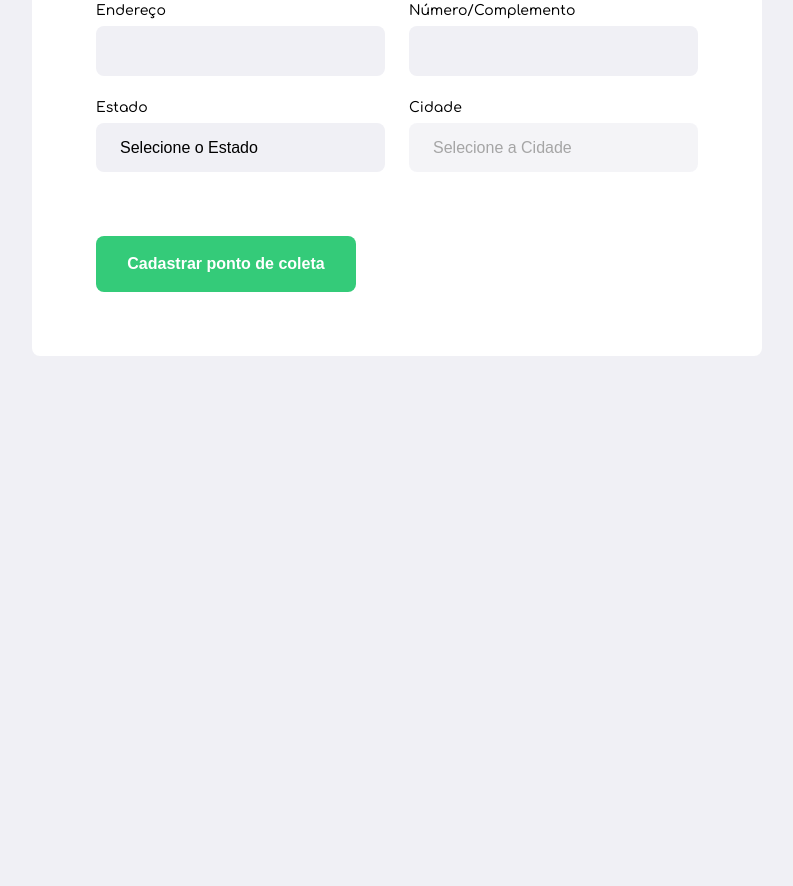
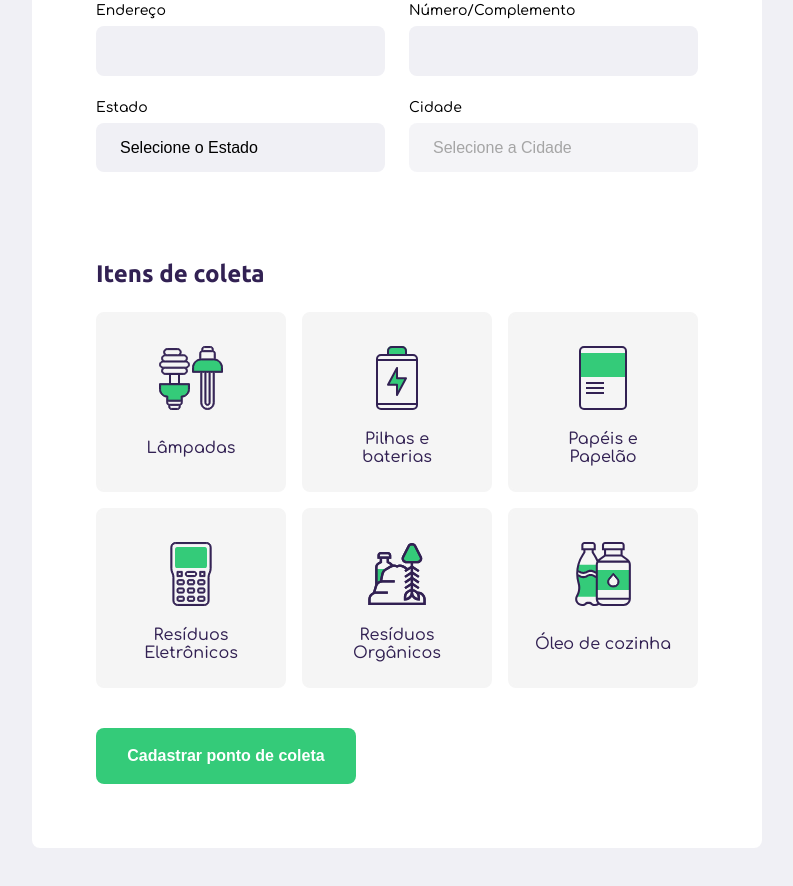
Before and after one commit to Dylorena/NLW-rocketseat, a plain HTML site: page create-point.html in a window 1280 px wide. Shown: the part 488-1374 px from the top of the page, without its empty margins (243-1036 px from the left). Before the commit the page ends 924 px from the top, so only its background shows below. Drawn offline with Linux system fonts and the light colour scheme; no server answers.

Commit message:
Adiciona seção de itens de coleta na página Cadastro de ponto de coleta

```diff
--- a/create-point.html
+++ b/create-point.html
@@ -30,24 +30,25 @@
 
                         <div class="field">
                             <label for="name">Nome da entidade</label>
-                            <input type="text" name="name">
+                            <!-- O atributo required determina que o campo é obrigatório-->
+                            <input type="text" name="name" required>
                         </div>
 
                         <div class="field-group">
                             <div class="field">
                                 <label for="address">Endereço</label>
-                                <input type="text" name="address">
+                                <input type="text" name="address" required>
                             </div>
                             <div class="field">
                                 <label for="address2">Número/Complemento</label>
-                                <input type="text" name="address2">
+                                <input type="text" name="address2" required>
                             </div>
                         </div>
 
                         <div class="field-group">
                             <div class="field">
                                 <label for="state">Estado</label>
-                                <select name="uf">
+                                <select name="uf" required>
                                     <option value="">Selecione o Estado</option>
                                 </select>
 
@@ -55,19 +56,51 @@
                             </div>
                             <div class="field">
                                 <label for="city">Cidade</label>
-                                <select name="city" disabled>
+                                <select name="city" disabled required>
                                     <option value="">Selecione a Cidade</option>
                                 </select>
                             </div>
                         </div>
                     </fieldset>
 
-                    <!-- <fieldset>
+                    <fieldset>
                         <legend>
                             <h2>Itens de coleta</h2>
                         </legend>
+
+                        <div class="items-grid">
+                            <li data-id="1">
+                                <img src="/assets/lampadas.svg" alt="Lâmpadas">
+                                    <span>Lâmpadas</span>
+                            </li>
+
+                            <li data-id="1">
+                                <img src="/assets/baterias.svg" alt="Pilhas e Baterias">
+                                    <span>Pilhas e baterias</span>
+                            </li>
+
+                            <li data-id="1">
+                                <img src="/assets/papeis-papelao.svg" alt="Papéis e Papelão">
+                                    <span>Papéis e Papelão</span>
+                            </li>
+
+                            <li data-id="1">
+                                <img src="/assets/eletronicos.svg" alt="Resíduos Eletrônicos">
+                                    <span>Resíduos Eletrônicos</span>
+                            </li>
+
+                            <li data-id="1">
+                                <img src="/assets/organicos.svg" alt="Resíduos Orgânicos">
+                                    <span>Resíduos Orgânicos</span>
+                            </li>
+
+                            <li data-id="1">
+                                <img src="/assets/oleo.svg" alt="Óleo de cozinha">
+                                    <span>Óleo de cozinha</span>
+                            </li>
+                        </div>
                     </fieldset>
-                    -->
+
                     <button type="submit">Cadastrar ponto de coleta</button>
                 </form>
         </div>
--- a/scripts/create-point.js
+++ b/scripts/create-point.js
@@ -20,12 +20,14 @@ function getCities(event){
     const index = event.target.selectedIndex
     stateInput.value = event.target.options[index].text
 
+    cityselect.innerHTML = '<option value="">Selecione a Cidade</option>'
+    cityselect.disabled = true
+
     fetch(`https://servicodados.ibge.gov.br/api/v1/localidades/estados/${ufValue}/municipios`)
     .then(res => res.json()
     ).then ( cities => {
-        cityselect.innerHTML = '<option value="">Selecione a Cidade</option>'
         for(city of cities){
-            cityselect.innerHTML += `<option value="${city.id}">${city.nome}</option>`
+            cityselect.innerHTML += `<option value="${city.nome}">${city.nome}</option>`
         }
 
         cityselect.disabled = false
--- a/style/create-point.css
+++ b/style/create-point.css
@@ -103,3 +103,39 @@ form button{
 form button:hover{
     background-color: #2fb86e;
 }
+
+.items-grid{
+    /* o flex é unidimensional e grid multidimensional*/
+    display: grid;
+    grid-template-columns: 1fr 1fr 1fr;
+    gap: 16px;
+}
+
+.items-grid li{
+    background-color: #f5f5f5;
+    list-style: none;
+
+    border: 2px solid #f5f5f5;
+    border-radius: 8px;
+
+    height: 180px;
+
+    padding: 32px 24px 16px;
+
+    display: flex;
+    flex-direction: column;
+    align-items: center;
+    justify-content: space-between;
+
+    text-align: center;
+
+    cursor: pointer;
+}
+
+.items-grid li span{
+    margin-top: 12px;
+    flex: 1;
+    display: flex;
+    align-items: center;
+    color: var(--title-color);
+}
```
